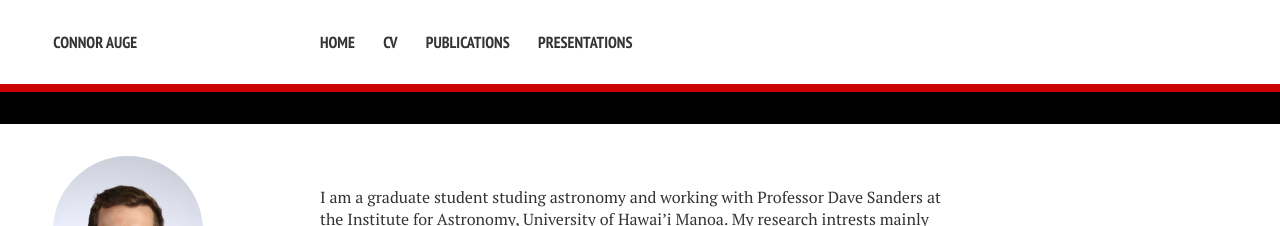
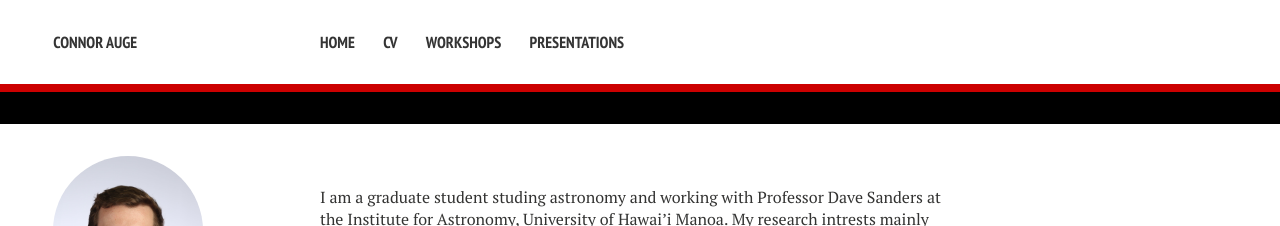
Before and after one commit to cwauge/cwauge.github.io, a Jekyll site: the page built from index.md, in a window 1280 px wide. Shown: the top 226 px of the page. Built offline with Jekyll 4.4.1, drawn with Linux system fonts in a browser that asks for light colours; nearby versions of some CDN libraries; some web fonts are replaced.

Commit message:
Update navigation.yml

```diff
--- a/_data/navigation.yml
+++ b/_data/navigation.yml
@@ -5,8 +5,8 @@
 - title: CV
   url: /cv/
 
-- title: Publications
-  url: /publications/
+- title: Workshops
+  url: /workshops/
 
 - title: Presentations
   url: /presentations/
```
